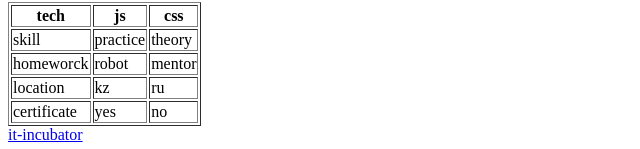
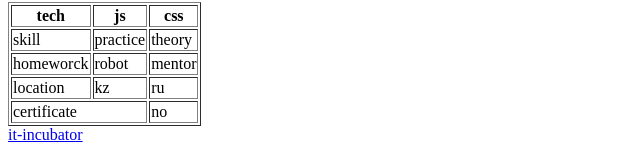
Before and after one commit to FyBegig/HWLES2, a plain HTML site: page index.html in a window 1280 px wide. Shown: the part 854-1003 px from the top of the page, 0-640 px from the left. Drawn offline with Linux system fonts and the light colour scheme.

Commit message:
fix- code

```diff
--- a/index.html
+++ b/index.html
@@ -106,8 +106,8 @@
                             <td>ru</td>
                         </tr>
                         <tr>
-                            <td>certificate</td>
-                            <td>yes</td>
+                            <td colspan="2">certificate</td>
+
                             <td>no</td>
                         </tr>
         </table>
```
